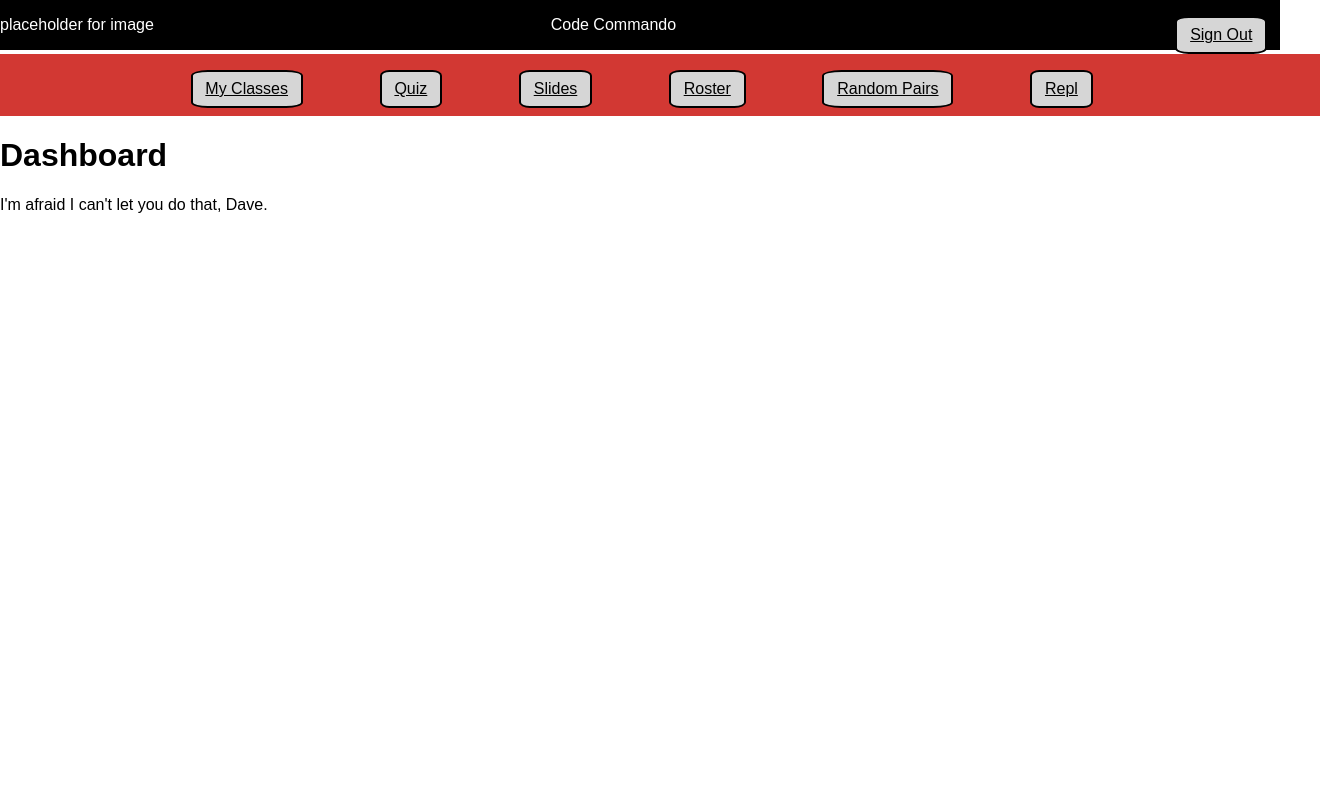
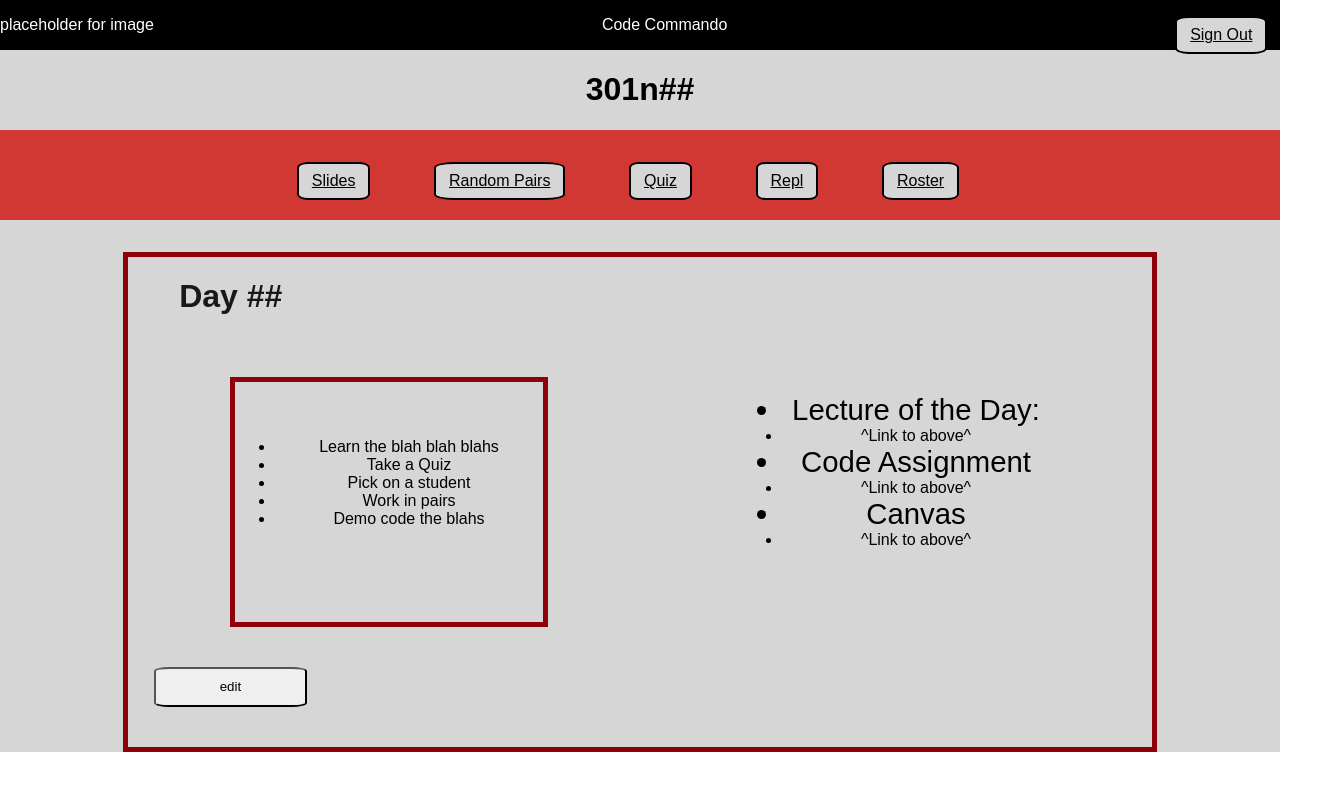
Before and after one commit to code-commando/frontend, a React (Create React App) app: page /dashboard in a window 1280 px wide. Shown: the top 790 px of the page, 1320 px wide, since content can reach past the window. Built offline with nearby package versions, Linux system fonts and the light colour scheme.

Commit message:
added rough styling of dashboard

```diff
--- a/src/components/CodeRunner.js
+++ b/src/components/CodeRunner.js
@@ -1,12 +1,14 @@
 import React, { Component, Fragment } from 'react';
 import NavBar from './NavBar';
+import HeaderBar from './HeaderBar';
 
 export default class CodeRunner extends Component {
   render() {
     return (
       <Fragment>
-      <header><NavBar /></header>
-      <h1>Code runner</h1>
+        <HeaderBar />
+        <NavBar />
+        <h1>Code runner</h1>
       </Fragment>
     );
   }
--- a/src/components/Courses.js
+++ b/src/components/Courses.js
@@ -1,5 +1,6 @@
 import React, { Component, Fragment } from 'react';
-import NavBar from './NavBar.js';
+import { Link } from 'react-router-dom';
+import HeaderBar from './HeaderBar.js';
 
 const main = {
   textAlign: 'center',
@@ -34,32 +35,36 @@ const textStyle = {
   paddingRight: '10vw',
 };
 
+
 const imageStyle = {
-  textAlign: 'right',
+  float: 'right',
 };
 
-//  The styling is getting a little wordy (and will be a lot longer on subsequent pages)
+//  jlm The styling is getting a little wordy (and will be a lot longer on subsequent pages)
 //  - do we want to put the styling in its own file and import the whole thing here?
 
-//  i couldn't remember how to get divs to render as inline-block so i made them navs for now
 
-//  They will eventually need to include links
+//  jlm Links are to /dashboard, will need to be to /dashboard/:id or something
 export default class Courses extends Component {
   render() {
     return (
       <Fragment>
-        <NavBar />
+        <HeaderBar />
         <div style={main}>
           <br></br>
           <h1 style={titleStyle}>Welcome [user]</h1>
-          <nav style={coursesStyle}>
-            <p style={imageStyle}>placeholder for image</p>
-            <p style={textStyle}>301d##</p>
-          </nav>
-          <nav style={coursesStyle}>
-            <p style={imageStyle}>placeholder for image</p>
-            <p style={textStyle}>401n##</p>
-          </nav>
+          <Link to='/dashboard'>
+            <div style={coursesStyle}>
+              <p style={imageStyle}>placeholder for image</p>
+              <p style={textStyle}>301d##</p>
+            </div>
+          </Link>
+          <Link to='/dashboard'>
+            <div style={coursesStyle}>
+              <p style={imageStyle}>placeholder for image</p>
+              <p style={textStyle}>401n##</p>
+            </div>
+          </Link>
         </div>
       </Fragment>
     );
--- a/src/components/Dashboard.js
+++ b/src/components/Dashboard.js
@@ -1,17 +1,97 @@
 import React, { Component, Fragment } from 'react';
 import NavBar from './NavBar';
 import HeaderBar from './HeaderBar';
-//  i just put this in to help position other elements, navbar should contain its own styling
 
+const main = {
+  background: '#D6D6D6',
+  textAlign: 'center',
+  height: '100%',
+  width: '100%',
+};
 
+const content = {
+  display: 'inline-block',
+  borderStyle: 'solid',
+  borderWidth: '5px',
+  borderColor: '#90000A',
+  width: '80%',
+  height: '75%',
+  paddingBottom: '5vh',
+  marginTop: '4vh',
+};
+
+const title = {
+  color: '#181818',
+  textAlign: 'left',
+  marginLeft: '5%',
+};
+
+const bottomLeft = {
+  display: 'inline-block',
+  borderStyle: 'solid',
+  borderWidth: '5px',
+  borderColor: '#90000A',
+  height: '25vh',
+  width: '30%',
+  float: 'left',
+  marginLeft: '10%',
+  marginTop: '5vh',
+  paddingTop: '5vh',
+};
+
+const bottomRight = {
+  display: 'inline-block',
+  height: '25vh',
+  width: '30%',
+  float: 'right',
+  marginRight: '10%',
+  marginTop: '5vh',
+};
+
+const buttonStyle = {
+  display: 'inline-block',
+  borderRadius: '10%',
+  width: '15%',
+  height: '5vh',
+  marginTop: '5vh',
+  marginRight: '80%',
+};
+
+const enBiggen = {
+  fontSize: '22pt',
+};
 export default class Dashboard extends Component {
   render() {
     return (
       <Fragment>
-        <HeaderBar />
-        <NavBar />
-        <h1>Dashboard</h1>
-        <p>{'I\'m afraid I can\'t let you do that, Dave.'}</p>
+        <div type="main" style={main}>
+          <HeaderBar />
+          <h1>301n##</h1>
+          <NavBar />
+          <div type="content" style={content}>
+            <h1 style={title}>Day ##</h1>
+            <div type="bottom left" style={bottomLeft} >
+              <ul>
+                <li>Learn the blah blah blahs</li>
+                <li>Take a Quiz</li>
+                <li>Pick on a student</li>
+                <li>Work in pairs</li>
+                <li>Demo code the blahs</li>
+              </ul>
+            </div>
+            <div type="bottom right" style={bottomRight} >
+              <ul>
+                <li style={enBiggen}>Lecture of the Day:</li>
+                <li>^Link to above^</li>
+                <li style={enBiggen}>Code Assignment</li>
+                <li>^Link to above^</li>
+                <li style={enBiggen}>Canvas</li>
+                <li>^Link to above^</li>
+              </ul>
+            </div>
+            <button style={buttonStyle}>edit</button>
+          </div>
+        </div>
       </Fragment>
     );
   }
--- a/src/components/HeaderBar.js
+++ b/src/components/HeaderBar.js
@@ -7,6 +7,7 @@ import { NavLink } from 'react-router-dom';
 const main = {
   background: 'black',
   margin: 0,
+  width: '100%',
 };
 
 const imgStyle = {
@@ -35,9 +36,6 @@ const linkStyle = {
 const center = {
   display: 'inline-block',
   color: 'white',
-    marginLeft: '31vw',
-    marginRight: 'auto',
-
 };
 
 export default class HeaderBar extends Component {
--- a/src/components/NavBar.js
+++ b/src/components/NavBar.js
@@ -1,12 +1,12 @@
 import React, { Component, Fragment } from 'react';
-import {NavLink} from 'react-router-dom';
+import { NavLink } from 'react-router-dom';
 
 
 const navBarStyle = {
   display: 'inline-block',
   background: '#D23833',
   color: 'black',
-  height: '100%',
+  height: '90px',
   width: '100%',
   textAlign: 'center',
   margin: 0,
@@ -20,7 +20,7 @@ const linkStyle = {
   borderColor: 'black',
   borderWidth: '2px',
   borderRadius: '15%',
-  marginRight: '6vw',
+  marginRight: '5vw',
   marginTop: '2vh',
   marginBottom: '1vh',
   paddingLeft: '1vw',
@@ -28,20 +28,24 @@ const linkStyle = {
   paddingTop: '1vh',
   paddingBottom: '1vh',
 };
-//  wasn't sure where the sign out was supposed to link to, so for now it just points back to the sign in page
+//  jlm wasn't sure where the sign out was supposed to link to, so for now it just points back to the sign in page
 
+// jlm I commented out the My Classes link for now since I think the only thing that hits it is the sign in page
+
+// jlm the roster is its own page for now, once the component is functional we are going to try to style it as the pop-out sidebar per the comps
 export default class NavBar extends Component {
   render() {
     return (
       <Fragment>
-        <ul style={navBarStyle} className='navbar'>
-          <NavLink style={linkStyle} to='/courses'>My Classes</NavLink>
-          <NavLink style={linkStyle} to='/quiz'>Quiz</NavLink>
-          <NavLink style={linkStyle} to='/dashboard'>Slides</NavLink>
-          <NavLink style={linkStyle} to='/roster'>Roster</NavLink>
-          <NavLink style={linkStyle} to='/random'>Random Pairs</NavLink>
-          <NavLink style={linkStyle} to='/coderunner'>Repl</NavLink>
-        </ul>
+        <div style={navBarStyle}>
+          <ul className='navbar'>
+            <NavLink style={linkStyle} to='/dashboard'>Slides</NavLink>
+            <NavLink style={linkStyle} to='/random'>Random Pairs</NavLink>
+            <NavLink style={linkStyle} to='/quiz'>Quiz</NavLink>
+            <NavLink style={linkStyle} to='/coderunner'>Repl</NavLink>
+            <NavLink style={linkStyle} to='/roster'>Roster</NavLink>
+          </ul>
+        </div>
       </Fragment>
     );
   }
--- a/src/components/Quiz.js
+++ b/src/components/Quiz.js
@@ -1,10 +1,13 @@
 import React, { Component, Fragment } from 'react';
 import NavBar from './NavBar.js';
+import HeaderBar from './HeaderBar.js';
+
 export default class Quiz extends Component {
   render() {
     return (
       <Fragment>
-        <header><NavBar /></header>
+        <HeaderBar />
+        <NavBar />
         <h1>Quiz</h1>
         <p>display questions</p>
         <p>display answers</p>
--- a/src/components/Random.js
+++ b/src/components/Random.js
@@ -1,10 +1,12 @@
 import React, { Fragment, Component } from 'react';
 import NavBar from './NavBar.js';
+import HeaderBar from './HeaderBar.js';
 
 export default class Random extends Component {
   render() {
     return (
       <Fragment>
+        <HeaderBar />
         <NavBar />
         <h1>Random Title</h1>
         <p>random pairs and random student</p>
--- a/src/components/Roster.js
+++ b/src/components/Roster.js
@@ -2,6 +2,7 @@ import React, { Component, Fragment } from 'react';
 import { connect } from 'react-redux';
 import { fetchAllRosterThunk } from '../actions/roster-action.js';
 import NavBar from './NavBar.js';
+import HeaderBar from './HeaderBar.js';
 
 class Roster extends Component {
 
@@ -14,6 +15,7 @@ class Roster extends Component {
   render() {
     return (
       <Fragment>
+        <HeaderBar />
         <NavBar />
         <h1>Roster</h1>
         <ul>
```
Also changed, not shown: src/data/201roster.json (added, +10 -0 lines), src/data/301roster.json (added, +9 -0 lines), src/data/401roster.json (added, +22 -0 lines). Lines whose indentation alone changed are shown as unchanged.
